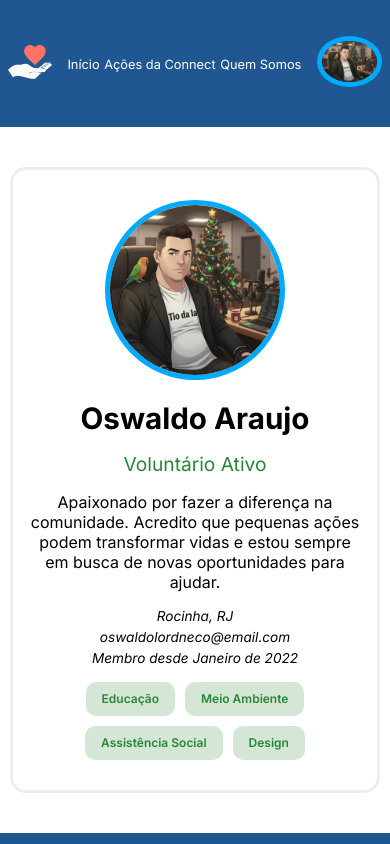
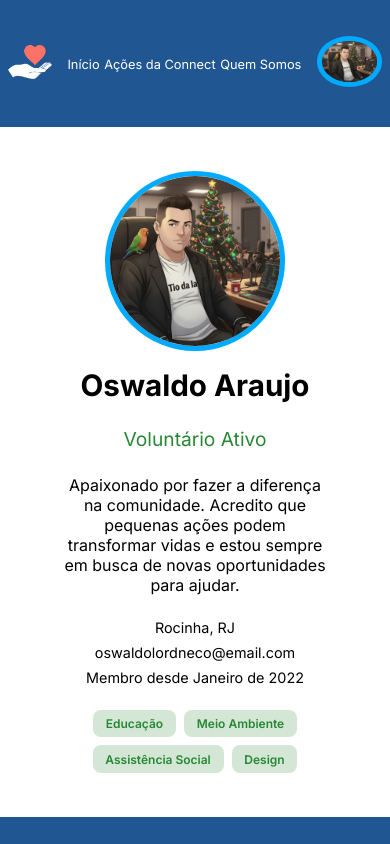
Before and after one commit to LordNecoReal/DesafioFinalConnectOswaldo, a React (Vite) app: page /perfil in a window 390 px wide. Shown: the top 844 px of the page. Built offline with nearby package versions, Linux system fonts and the light colour scheme.

Commit message:
Responsividade atualizada

```diff
--- a/src/components/Perfil/Perfil.module.scss
+++ b/src/components/Perfil/Perfil.module.scss
@@ -1,6 +1,6 @@
-/* --- Seu código original com leves ajustes de flex-wrap --- */
+/* --- Base e Desktop --- */
 .containerTelaPerfil {
-    min-height: 80vh; /* Mudado para min-height para não cortar conteúdo longo */
+    min-height: 80vh;
     display: flex;
     justify-content: center;
     align-items: center;
@@ -10,15 +10,17 @@
         border: solid #EFEEEA;
         border-radius: 16px;
         width: 100%;
-        max-width: 1000px;
+        max-width: 1000px; /* Limite máximo para telas grandes */
+        min-width: 320px;  /* Limite mínimo para telas muito pequenas */
         min-height: 50vh;
         display: flex;
+        flex-direction: row; /* Lado a lado no desktop */
         justify-content: space-evenly;
         align-items: center;
         padding: 2rem;
 
         img {
-            height: 250px; /* Tamanho fixo ou proporcional costuma ser melhor que vh para fotos */
+            height: 250px;
             width: 250px;
             object-fit: cover;
             border-radius: 100%;
@@ -28,90 +30,68 @@
 }
 
 .cardInfo {
-    width: 60%;
+    width: 50%;
     display: flex;
     flex-direction: column;
-    justify-content: space-evenly;
     align-items: center;
-    gap: 1.5rem; /* Adicionado para espaçamento consistente */
+    gap: 1.5rem;
 
     h2 { font-size: 1.85rem; }
     h3 { font-size: 1.2rem; font-weight: 400; color: #278733; }
 
     .paragrafoSobreMim {
         text-align: center;
-        width: 80%;
+        width: 90%;
     }
 }
 
 address {
     display: flex;
-    justify-content: space-between;
-    width: 60%;
-    p { font-size: 0.85rem; }
+    flex-direction: column; /* Coluna para facilitar leitura */
+    align-items: center;
+    gap: 0.5rem;
+    font-style: normal;
+    p { font-size: 0.9rem; }
 }
 
 .listaInteresses {
-    width: 70%;
+    width: 100%;
     display: flex;
-    justify-content: space-evenly;
-    flex-wrap: wrap; /* Importante para não vazar da tela */
-    gap: 10px;
+    justify-content: center;
+    flex-wrap: wrap;
+    gap: 8px;
 
     li {
         list-style: none;
         color: #278733;
-        font-size: 0.82rem;
+        font-size: 0.75rem;
         font-weight: 600;
         background-color: #D4E7D6;
-        padding: 0.6rem 1rem;
-        border-radius: 10px;
+        padding: 0.4rem 0.8rem;
+        border-radius: 8px;
     }
 }
 
-/* --- REGRAS PARA MOBILE (Até 768px) --- */
+/* --- Ajustes para Mobile (Telas até 768px) --- */
 @media (max-width: 768px) {
-    .containerTelaPerfil {
-        height: auto;
-        padding: 40px 10px;
-
-        article {
-            flex-direction: column; /* Empilha a foto sobre o texto */
-            height: auto;
-            padding: 30px 15px;
-            text-align: center;
-
-            img {
-                width: 180px; /* Foto menor no mobile */
-                height: 180px;
-                margin-bottom: 20px;
-            }
-        }
+    .containerTelaPerfil article {
+        flex-direction: column; /* Empilha foto e info como no print */
+        padding: 1.5rem;
+        max-width: 393px; /* Largura padrão do Figma que você enviou */
+        border: none;    /* Opcional: remover borda no mobile se quiser tela cheia */
     }
 
     .cardInfo {
-        width: 100%; /* Ocupa a largura total do card */
-        height: auto;
-        gap: 1rem;
+        width: 100%; /* Ocupa a largura total no mobile */
+    }
 
-        .paragrafoSobreMim {
-            width: 100%;
-        }
+    .containerTelaPerfil article img {
+        height: 180px; /* Foto um pouco menor para caber melhor no mobile */
+        width: 180px;
+        margin-bottom: 1rem;
     }
 
     address {
         width: 100%;
-        flex-direction: column; /* Cidade e estado um embaixo do outro, se preferir */
-        gap: 5px;
-    }
-
-    .listaInteresses {
-        width: 100%;
-        justify-content: center;
-        padding: 0;
-
-        li {
-            font-size: 0.75rem;
-        }
     }
 }
--- a/src/components/QuemSomos/QuemSomos.module.scss
+++ b/src/components/QuemSomos/QuemSomos.module.scss
@@ -7,6 +7,7 @@
     display: flex;
     justify-content: flex-end;
     align-items: center;
+    padding: 20px; /* Adicionado para evitar que o conteúdo encoste nas bordas */
 }
 
 .boxTextoQuemSomos {
@@ -27,3 +28,33 @@
     font-size: 1.5rem;
     width: 85%;
 }
+
+/* --- Responsividade (Mobile) --- */
+
+@media screen and (min-width: 320px) and (max-width: 768px) {
+
+    .containerQuemSomos {
+        height: auto; /* Permite que o container cresça se o texto for longo */
+        min-height: 100vh;
+        justify-content: center; /* Centraliza o conteúdo horizontalmente */
+        padding: 40px 20px; /* Adiciona respiro nas laterais e topos */
+        background-image: none;
+    }
+
+    .boxTextoQuemSomos {
+        width: 90%; /* Ocupa quase toda a largura da tela */
+        height: auto; /* Altura automática para não esmagar o texto */
+        gap: 20px; /* Espaçamento entre os elementos internos */
+        text-align: center; /* Centraliza o texto para melhor leitura em telas pequenas */
+    }
+
+    .boxTextoQuemSomos h2 {
+        width: 100%; /* H2 ocupa a largura total da box */
+        font-size: 1.8rem; /* Reduz o tamanho da fonte para mobile */
+    }
+
+    .boxTextoQuemSomos p {
+        width: 100%; /* Parágrafo ocupa a largura total da box */
+        font-size: 1.1rem; /* Ajuste para legibilidade */
+    }
+}
```
